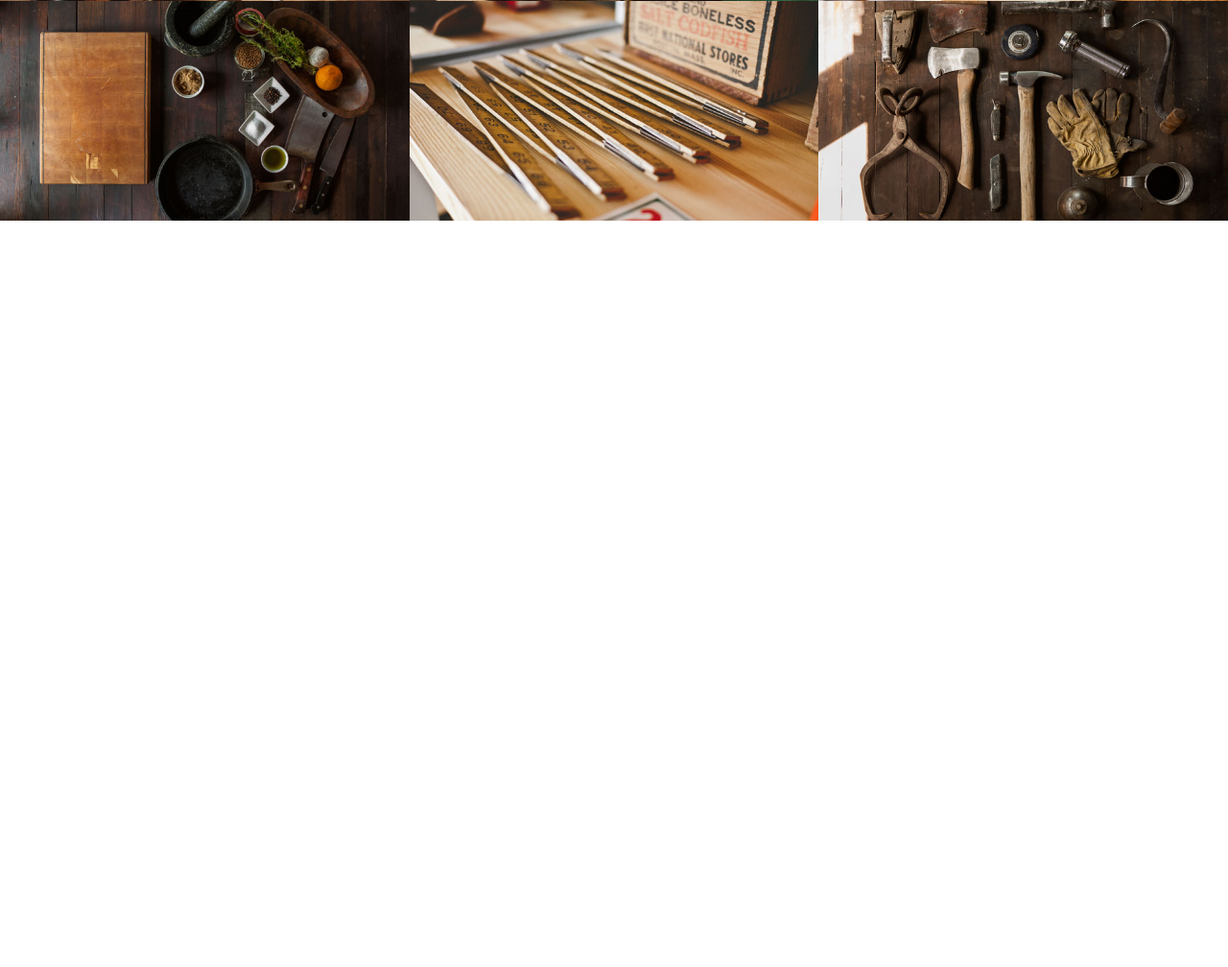
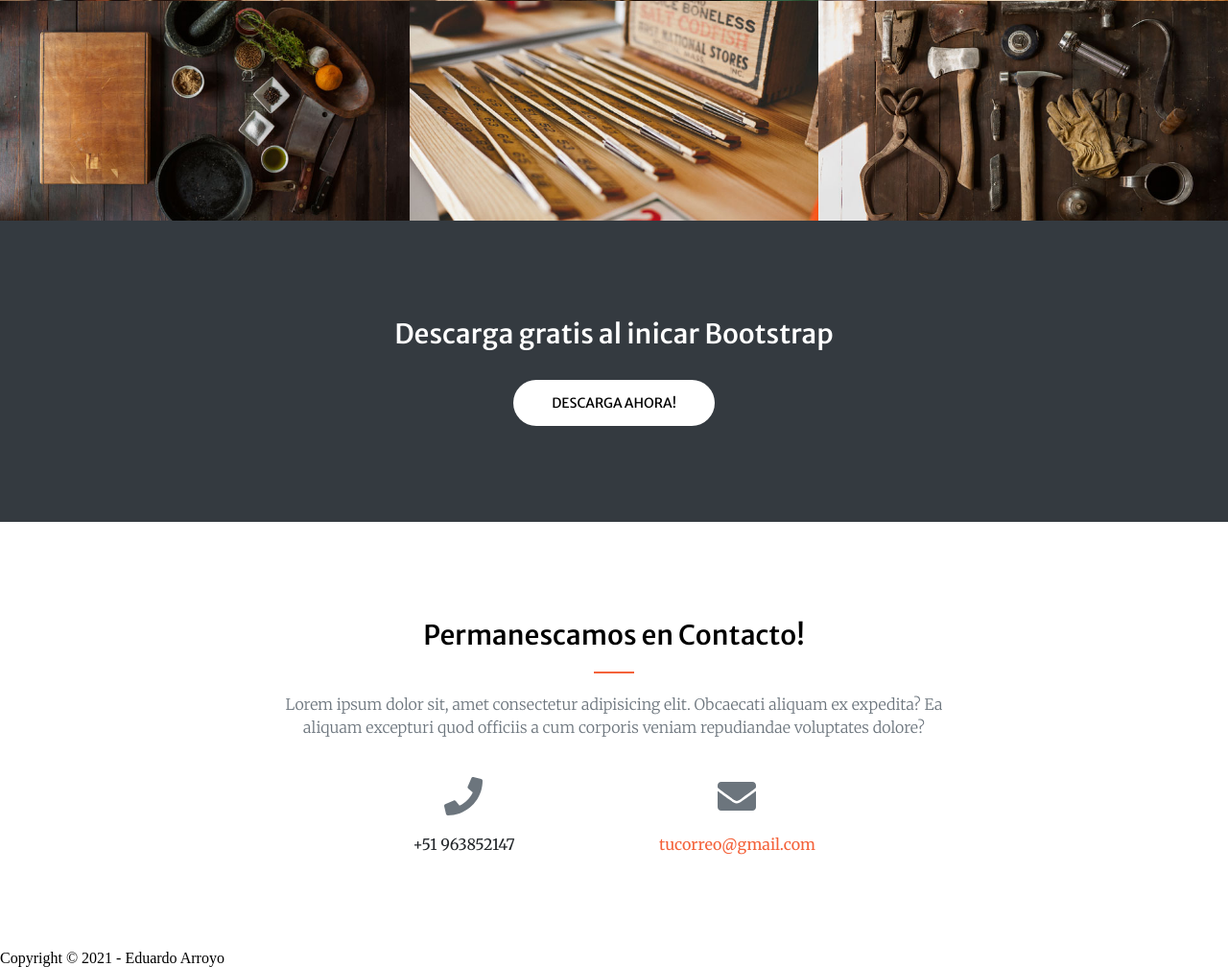
Before and after one commit to Eduarrb/DW2021-1, a PHP site: page / in a window 1280 px wide. Shown: the part 1972-2980 px from the top of the page at 96% size. Before the commit the page ends 2202 px from the top, so only its background shows below. Run offline with PHP 8.4, Linux system fonts and the light colour scheme.

Commit message:
clase 11

```diff
--- a/03-CREATIVE/css/estilos.css
+++ b/03-CREATIVE/css/estilos.css
@@ -279,3 +279,65 @@ font-family: 'Merriweather Sans', sans-serif; */
     color: white;
     margin-top: 5px;
 }
+
+/* DESCARGA */
+.descarga{
+    background-color: #343a40;
+    padding: 100px 0;
+    text-align: center;
+}
+.descarga h2{
+    font-family: 'Merriweather Sans', sans-serif;
+    font-size: 28px;
+    font-weight: 500;
+    color: white;
+}
+
+/* CONTACTO */
+.contacto{
+    padding: 100px 0;
+}
+.contacto__contenedor{
+    display: flex;
+    flex-direction: column;
+    justify-content: center;
+    align-items: center;
+}
+.contacto__contenedor h2{
+    font-family: 'Merriweather Sans', sans-serif;
+    font-size: 28px;
+    font-weight: 500;
+}
+.contacto__contenedor p{
+    font-family: 'Merriweather', serif;
+    /* font-size: 16px; */
+    text-align: center;
+    width: 60%;
+    line-height: 24px;
+    font-weight: 300;
+    color: #6c757d;
+}
+.contacto__contenedor__box{
+    display: flex;
+    width: 60%;
+    justify-content: space-evenly;
+}
+.contacto__contenedor__box article{
+    display: flex;
+    flex-direction: column;
+    /* justify-content: center; */
+    align-items: center;
+}
+.contacto__contenedor__box article svg{
+    color: #6c757d;
+    font-size: 40px;
+}
+.contacto__contenedor__box article span{
+    font-family: 'Merriweather', serif;
+    color: #212529;
+}
+.contacto__contenedor__box article a{
+    font-family: 'Merriweather', serif;
+    text-decoration: none;
+    color: #f4623a;
+}
--- a/03-CREATIVE/index.html
+++ b/03-CREATIVE/index.html
@@ -125,5 +125,31 @@
             </div>
         </div>
     </section>
+    <section class="descarga">
+        <h2>Descarga gratis al inicar Bootstrap</h2>
+        <a href="#" class="btn btn-blanco mt-3">descarga ahora!</a>
+    </section>
+    <section class="contacto">
+        <div class="contacto__contenedor contenedor">
+            <h2>Permanescamos en Contacto!</h2>
+            <div class="separador separador-naranja mt-2 mb-2"></div>
+            <p>Lorem ipsum dolor sit, amet consectetur adipisicing elit. Obcaecati aliquam ex expedita? Ea aliquam excepturi quod officiis a cum corporis veniam repudiandae voluptates dolore?</p>
+            <div class="contacto__contenedor__box mt-4">
+                <article>
+                    <i class="fas fa-phone mb-2"></i>
+                    <span>+51 963852147</span>
+                </article>
+                <article>
+                    <i class="fas fa-envelope mb-2"></i>
+                    <a href="mailto:tucorreo@gmail.com">tucorreo@gmail.com</a>
+                    <!-- <a href="mailto:correito@yahoo.es"></a> -->
+                </article>
+            </div>
+        </div>
+    </section>
+    <footer class="footer">
+        Copyright © 2021 - Eduardo Arroyo
+    </footer>
+    <script src="js/codigo.js"></script>
 </body>
 </html>
--- /dev/null
+++ b/03-CREATIVE/js/codigo.js
@@ -0,0 +1,18 @@
+// console.log('funcionaaaaaaaaaaaaaaaa');
+
+// console.log("12346846452");
+
+var nav = document.querySelector('.nav');
+
+window.addEventListener('scroll', movimientoScroll);
+
+function movimientoScroll(){
+    // console.log('hiciste scroll');
+    console.log(window.pageYOffset);
+    if(window.pageYOffset > 0){
+        console.log('es mayor a cero');
+    }
+    else{
+        console.log('es igual a cero');
+    }
+}
```
